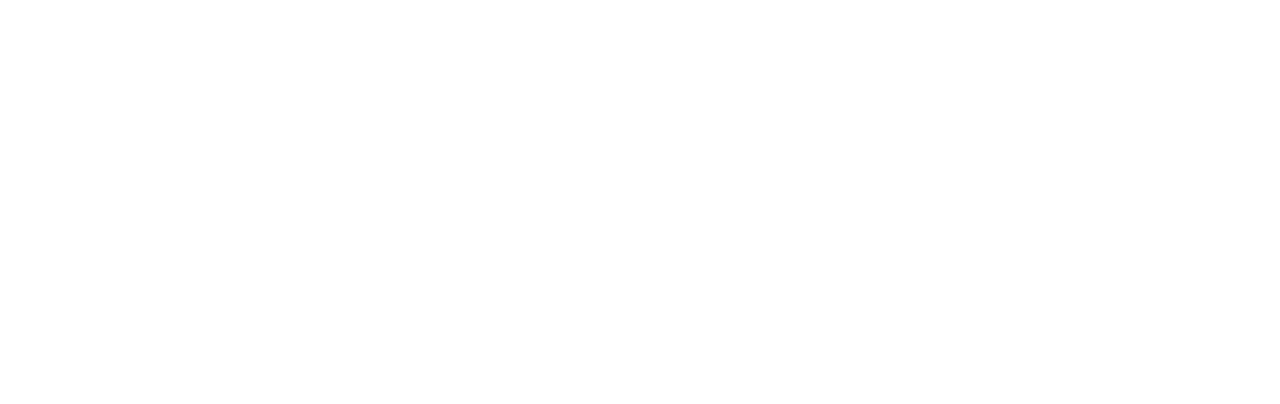
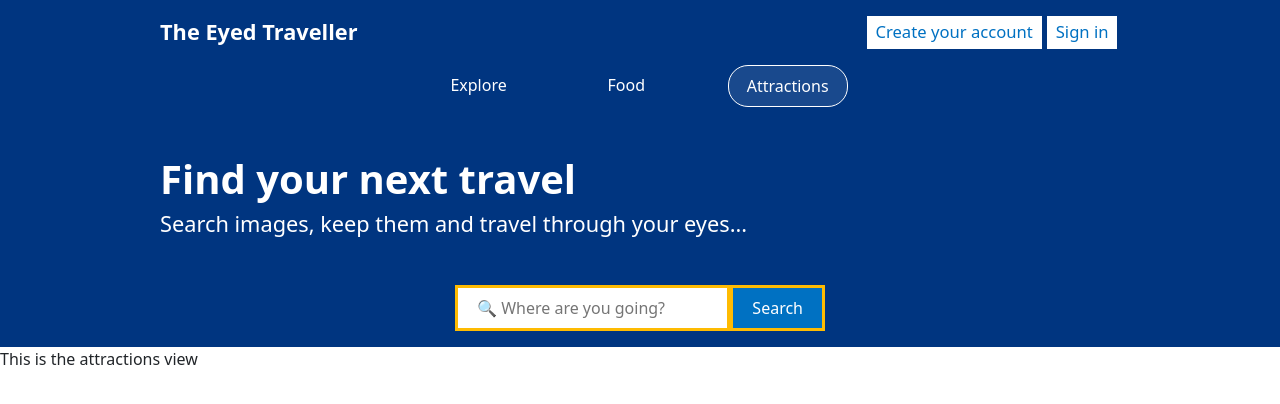
Before and after one commit to guillerdev97/the-eyed-traveller-front, a Vue app: page /attractions in a window 1280 px wide. Before the commit this address had no page. Shown: the top 404 px of the page. Built offline with nearby package versions, Linux system fonts and the light colour scheme.

Commit message:
create header and add styles

```diff
--- a/src/App.vue
+++ b/src/App.vue
@@ -1,8 +1,16 @@
-<script setup>
+<script>
 import { RouterView } from "vue-router";
+import TheHeader from "./components/TheHeader.vue";
+
+export default {
+  name: "App",
+
+  components: { RouterView, TheHeader },
+};
 </script>
 
 <template>
+  <TheHeader />
   <RouterView />
 </template>
 
--- a/src/assets/base.css
+++ b/src/assets/base.css
@@ -1,6 +1,7 @@
 /* css root variables */
 :root {
   --base-color-blue: #003580;
+  --base-color-bluelight: #0071c2;
 
 
 }
@@ -13,9 +14,12 @@
 }
 
 a {
-  color: black;
+  color: white;
   text-decoration: none;
   list-style-type: none;
+}
+a:hover {
+  color: white;
 }
 
 h1,
--- a/src/components/TheHeader.vue
+++ b/src/components/TheHeader.vue
@@ -1,48 +1,62 @@
 <script>
+import { RouterLink } from "vue-router";
+
 export default {
   name: "TheHeader",
+
+  components: { RouterLink },
 };
 </script>
 
 <template>
   <header
-    class="d-flex flex-column justify-content-around align-items pt-3 pb-3"
+    class="d-flex flex-column justify-content-around align-items-center pt-3 pb-3"
   >
-    <nav class="d-flex justify-content-between align-items w-75 border mb-2">
-      <h4>The Eyed Traveller</h4>
+    <nav class="d-flex justify-content-between align-items-center w-75 mb-3">
+      <a href="/"><h4 id="title" class="fw-bold">The Eyed Traveller</h4></a>
 
-      <div class="d-flex justify-content-around align-items w-25 border">
+      <div id="login" class="d-flex justify-content-around align-items-center">
         <div>
-          <p>Create your account</p>
+          <p class="pt-1 pb-1">Create your account</p>
         </div>
+
         <div>
-          <p>Sign in</p>
+          <p class="pt-1 pb-1">Sign in</p>
         </div>
       </div>
     </nav>
 
-    <nav
-      class="d-flex justify-content-center align-items-center w-75 border mb-5"
-    >
-      <div class="d-flex justify-content-around align-items w-25 border">
-        <p>Food</p>
-        <p>Attractions</p>
+    <nav class="d-flex justify-content-center align-items-center w-75 mb-5">
+      <div
+        id="categories"
+        class="d-flex justify-content-around align-items w-50"
+      >
+        <router-link class="link" to="/">
+          <p class="pt-2 pb-2">Explore</p>
+        </router-link>
+
+        <router-link class="link" to="/food">
+          <p class="pt-2 pb-2">Food</p>
+        </router-link>
+
+        <router-link class="link" to="/attractions">
+          <p class="pt-2 pb-2">Attractions</p>
+        </router-link>
       </div>
     </nav>
 
-    <div
-      class="d-flex flex-column justify-content-center align-items w-75 border"
-    >
-      <h1 class="mb-2">Find your next travel</h1>
+    <div class="d-flex flex-column justify-content-center align-items w-75">
+      <h1 class="mb-2 fw-bold fs-1">Find your next travel</h1>
+
       <h4 class="mb-5">
-        Search images, find them and travel through your eyes
+        Search images, keep them and travel through your eyes...
       </h4>
     </div>
 
     <section>
       <form>
-        <input type="text" placeholder="🔍" />
-        <input type="submit" />
+        <input id="input" type="text" placeholder="🔍 Where are you going?" />
+        <input id="submit" type="submit" value="Search" />
       </form>
     </section>
   </header>
@@ -51,42 +65,71 @@
 <style scoped>
 @import "../assets/main.css";
 
+.link.active {
+  background-color: rgba(255, 255, 255, 0.098);
+  border: 1px solid white;
+  border-radius: 20px;
+}
+
 header {
   color: white;
   background-color: var(--base-color-blue);
   width: 100%;
 }
-img #logo {
-  width: 100%;
-  height: 95%;
+
+#title {
+  cursor: pointer;
 }
-header,
-.user {
-  display: flex;
-  flex-direction: row;
-  align-items: center;
+
+#login {
+  width: 20vw;
 }
-.appTitle {
-  font-family: "Montserrat Alternates", sans-serif;
-  font-weight: 700;
-  font-size: 3vh;
-  color: var(--base-color-orange);
+#login p {
+  padding-left: 0.7vw;
+  padding-right: 0.7vw;
+  font-size: 1.3vw;
+  color: var(--base-color-bluelight);
+  background-color: white;
+  transition: all 0.2s ease-in;
 }
-.user p,
-#logout {
-  color: var(--base-color-white);
-  font-family: "Raleway", sans-serif;
-  font-weight: 700;
-  font-size: 1.5vh;
+#login p:hover {
+  cursor: pointer;
+  background-color: rgb(223, 237, 251);
 }
-.user div {
-  margin: 0 0.5vw 0 0.5vw;
+
+#categories p {
+  padding-left: 1.4vw;
+  padding-right: 1.4vw;
+  color: white;
+  border-radius: 20px;
+  transition: all 0.2s ease-in;
 }
-#logout {
-  border: none;
-  width: 5vw;
-  height: 4vh;
-  border-radius: 10vh;
-  background-color: var(--purple-dark);
+#categories p:hover {
+  cursor: pointer;
+  background-color: rgba(255, 255, 255, 0.098);
+}
+
+#input {
+  padding: 1vh 1.5vw;
+  color: rgb(99, 99, 99);
+  border: 3px solid #febb02;
+  outline: none;
+}
+#input:hover {
+  box-shadow: 0.1px 0.1px 0.1px 1px rgb(127, 127, 127) inset;
+}
+#input:focus {
+  color: rgb(99, 99, 99);
+}
+
+#submit {
+  padding: 1vh 1.5vw;
+  color: white;
+  background-color: var(--base-color-bluelight);
+  border: 3px solid #febb02;
+  transition: all 0.2s ease-in;
+}
+#submit:hover {
+  background-color: #005998;
 }
 </style>
--- a/src/router/index.js
+++ b/src/router/index.js
@@ -2,12 +2,23 @@
 
 const router = createRouter({
   history: createWebHistory(import.meta.env.BASE_URL),
+  linkExactActiveClass: "active",
   routes: [
     {
       path: "/",
       name: "home",
       component: () => import("../views/HomeView.vue"),
     },
+    {
+      path: "/food",
+      name: "food",
+      component: () => import("../views/FoodView.vue"),
+    },
+    {
+      path: "/attractions",
+      name: "attractions",
+      component: () => import("../views/AttractionsView.vue"),
+    },
   ],
 });
 
--- /dev/null
+++ b/src/views/AttractionsView.vue
@@ -0,0 +1,9 @@
+<script>
+export default {
+  name: "AttractionsView",
+};
+</script>
+
+<template>This is the attractions view</template>
+
+<style></style>
--- /dev/null
+++ b/src/views/FoodView.vue
@@ -0,0 +1,9 @@
+<script>
+export default {
+  name: "FoodView",
+};
+</script>
+
+<template>This is the food view</template>
+
+<style></style>
--- a/src/views/HomeView.vue
+++ b/src/views/HomeView.vue
@@ -1,15 +1,9 @@
 <script>
-import TheHeader from "../components/TheHeader.vue";
-
 export default {
   name: "HomeView",
-
-  components: { TheHeader },
 };
 </script>
 
-<template>
-  <TheHeader />
-</template>
+<template>This is the home view</template>
 
 <style></style>
```
